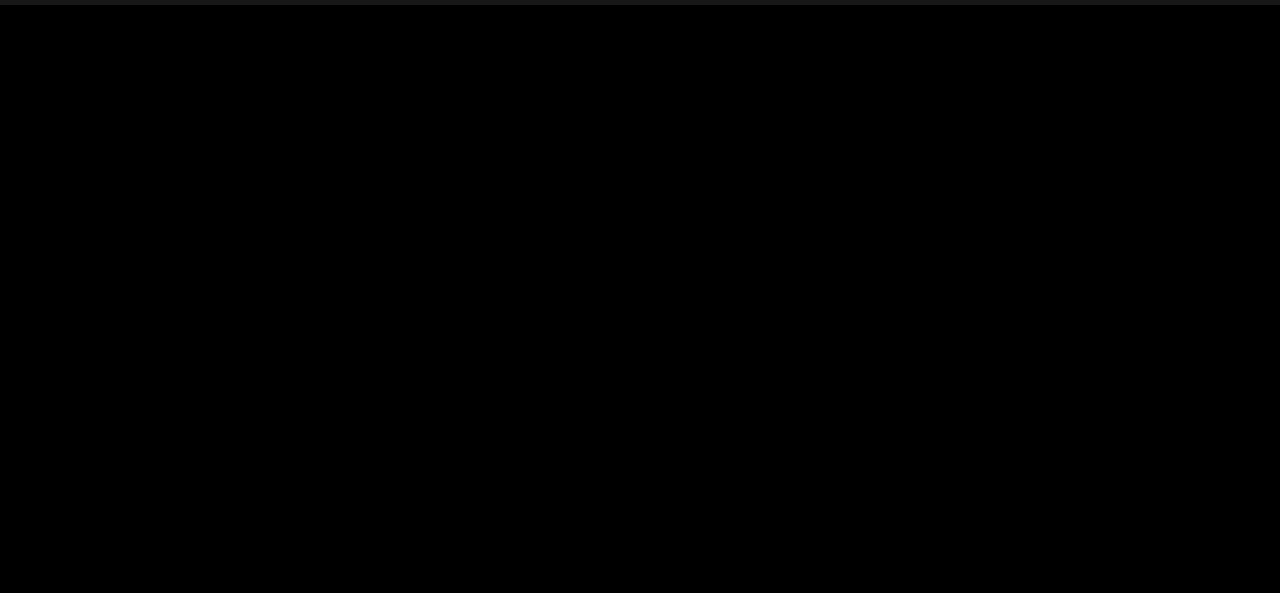
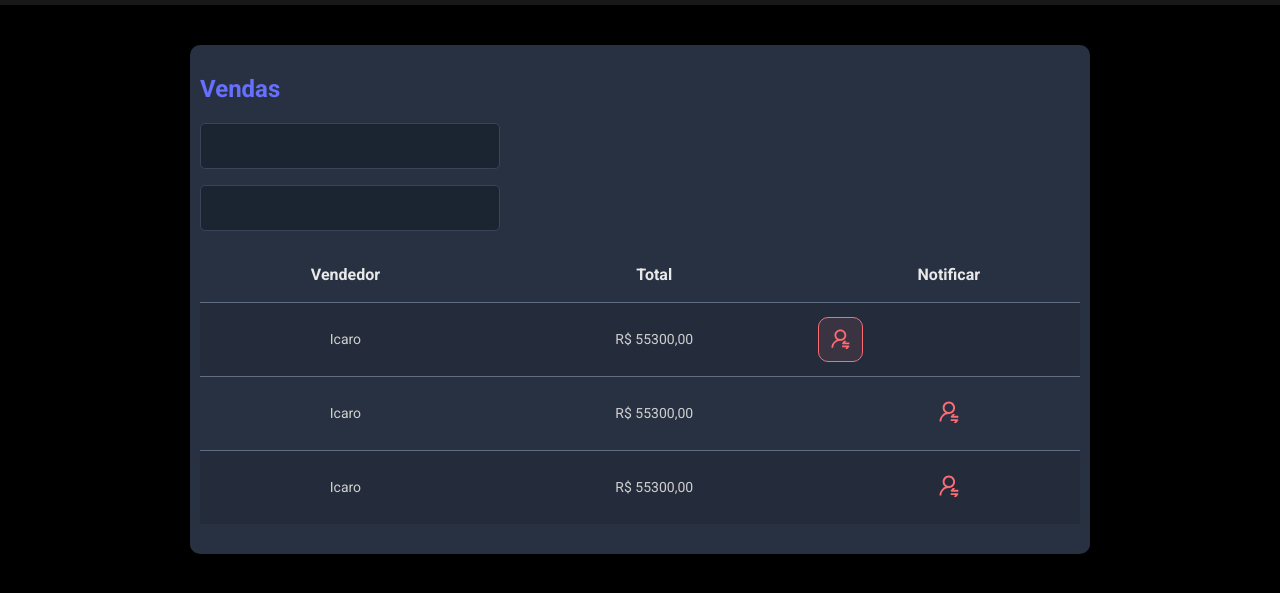
Before and after one commit to icarofernandez/springreact, a plain HTML site: page index.html in a window 1280 px wide. Shown: the part 215-808 px from the top of the page. Drawn offline with Linux system fonts and the light colour scheme.

Commit message:
Prosseguimento na aula

```diff
--- a/index.html
+++ b/index.html
@@ -21,6 +21,66 @@
             </p>
         </div>
     </header>
+
+    <main>
+        <section id="sales">
+            <div class="dsmeta-container">
+                <div class="dsmeta-card">
+                    <h2 class="dsmeta-sales-title"> Vendas</h2>
+                    <div>
+                        <div class="dsmeta-form-control-container">
+                            <input class="dsmeta-form-control" type="text">
+                        </div>
+                        <div class="dsmeta-form-control-container">
+                            <input class="dsmeta-form-control" type="text">
+                        </div>
+                    </div>
+                    <div>
+                        <table class="dsmeta-sales-table">
+                            <thead>
+                             <tr>
+                                <th>Vendedor</th>
+                                <th>Total</th>
+                                <th>Notificar</th>
+                             </tr>
+                            </thead>
+                            <tbody>
+                                <tr>
+                                    <td>Icaro</td>
+                                    <td>R$ 55300,00</td>
+                                    <td>
+                                        <div>
+                                            <div class="dsmeta-red-btn">
+                                                <img src="Vector.svg" alt="Notificar">
+                                            </div>
+                                        </div>
+
+
+
+                                    </td>
+                                </tr>
+                                <tr>
+                                    <td>Icaro</td>
+                                    <td>R$ 55300,00</td>
+                                    <td><img src="Vector.svg" alt="Notificar"></td>
+                                </tr>
+                                <tr>
+                                    <td>Icaro</td>
+                                    <td>R$ 55300,00</td>
+                                    <td><img src="Vector.svg" alt="Notificar"></td>
+                                </tr>
+                            </tbody>
+
+
+                        </table>
+                    </div>
+                </div>
+            </div>
+
+        </section>
+
+
+    </main>
 </body>
 
 </html>
--- a/styles.css
+++ b/styles.css
@@ -7,12 +7,15 @@
     padding: 0;
 }
 
-body, html {
+body,
+html {
     background-color: #000;
     color: #fff;
 }
 
-a, a:hover, a:visited  {
+a,
+a:hover,
+a:visited {
     color: unset;
     text-decoration: none;
 }
@@ -32,9 +35,10 @@ header {
 }
 
 .dsmeta-logo-container svg {
-    width: 235;3
+    width: 235;
 
 }
+
 .dsmeta-logo-container h1 {
     margin-top: 15px;
     font-size: 24px;
@@ -45,3 +49,100 @@ header {
     font-weight: 300;
 
 }
+
+.dsmeta-card {
+    background-color: #283142;
+    border-radius: 10px;
+    padding: 30px 10px;
+}
+
+.dsmeta-container {
+    width: 100%;
+    max-width: 900px;
+    margin: 0 auto;
+}
+
+#sales {
+    padding: 40px 10px;
+}
+
+.dsmeta-sales-title {
+    color: #676FFF;
+    font-size: 24px;
+    margin-bottom: 20px;
+
+}
+
+.dsmeta-form-control-container {
+    margin-bottom: 16px;
+    max-width: 300px;
+
+}
+
+
+.dsmeta-form-control {
+    width: 100%;
+    height: 46px;
+    background-color: #1B2531;
+    border: 1px solid #384459;
+    border-radius: 5px;
+    color: #9aaabe;
+    padding: 0 20px;
+    font-size: 18px;
+
+}
+
+.dsmeta-sales-table {
+    width: 100%;
+    border-spacing: 0;
+    border-collapse: collapse;
+
+}
+
+.dsmeta-sales-table thead {
+    height: 55px;
+    font-size: 16px;
+    color: #E9E9E9;
+    font-weight: 700;
+
+
+}
+
+.dsmeta-sales-table tbody {
+    font-size: 14px;
+    font-weight: 400;
+    color: #CFCFCF;
+    text-align: center;
+}
+
+.dsmeta-sales-table tbody tr {
+    height: 74px;
+    background-color: #283142;
+    border-top: 1px solid #5F6E82;
+}
+
+.dsmeta-sales-table tbody tr:hover>td {
+    background-color: #384459;
+}
+
+
+.dsmeta-sales-table tbody tr:nth-child(odd) {
+    background-color: #242C3B;
+
+}
+
+.dsmeta-red-btn {
+    height: 45px;
+    width: 45px;
+    background: rgba(255, 107, 114, 0.1);
+    border: 1px solid #FF6B72;
+    border-radius: 10px;
+    display: flex;
+    align-items: center;
+    justify-content: center;
+
+}
+
+.dsmeta-red-btn img {
+    width: 19px;
+}
```
Also changed, not shown: Vector.svg (added).
